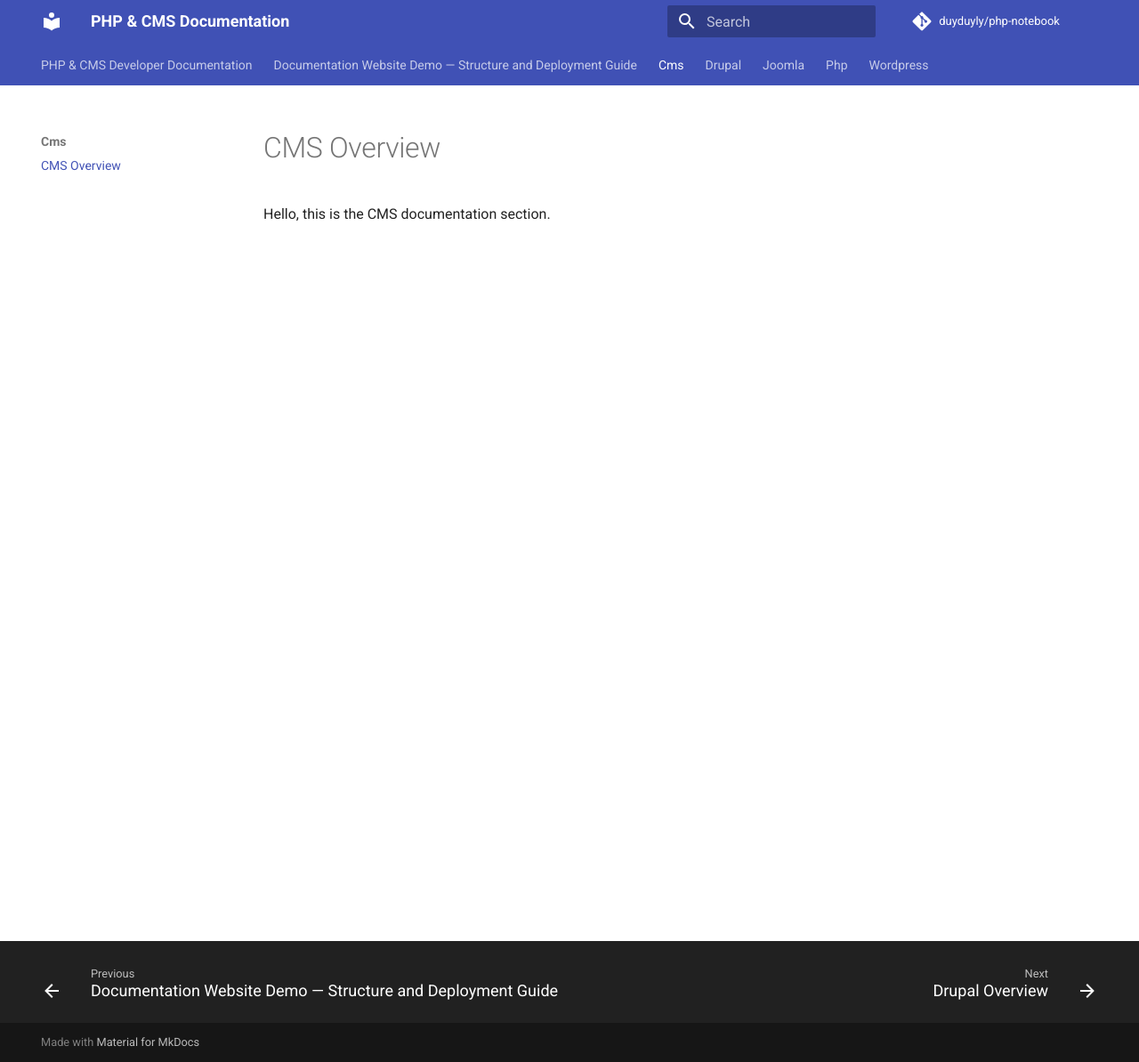
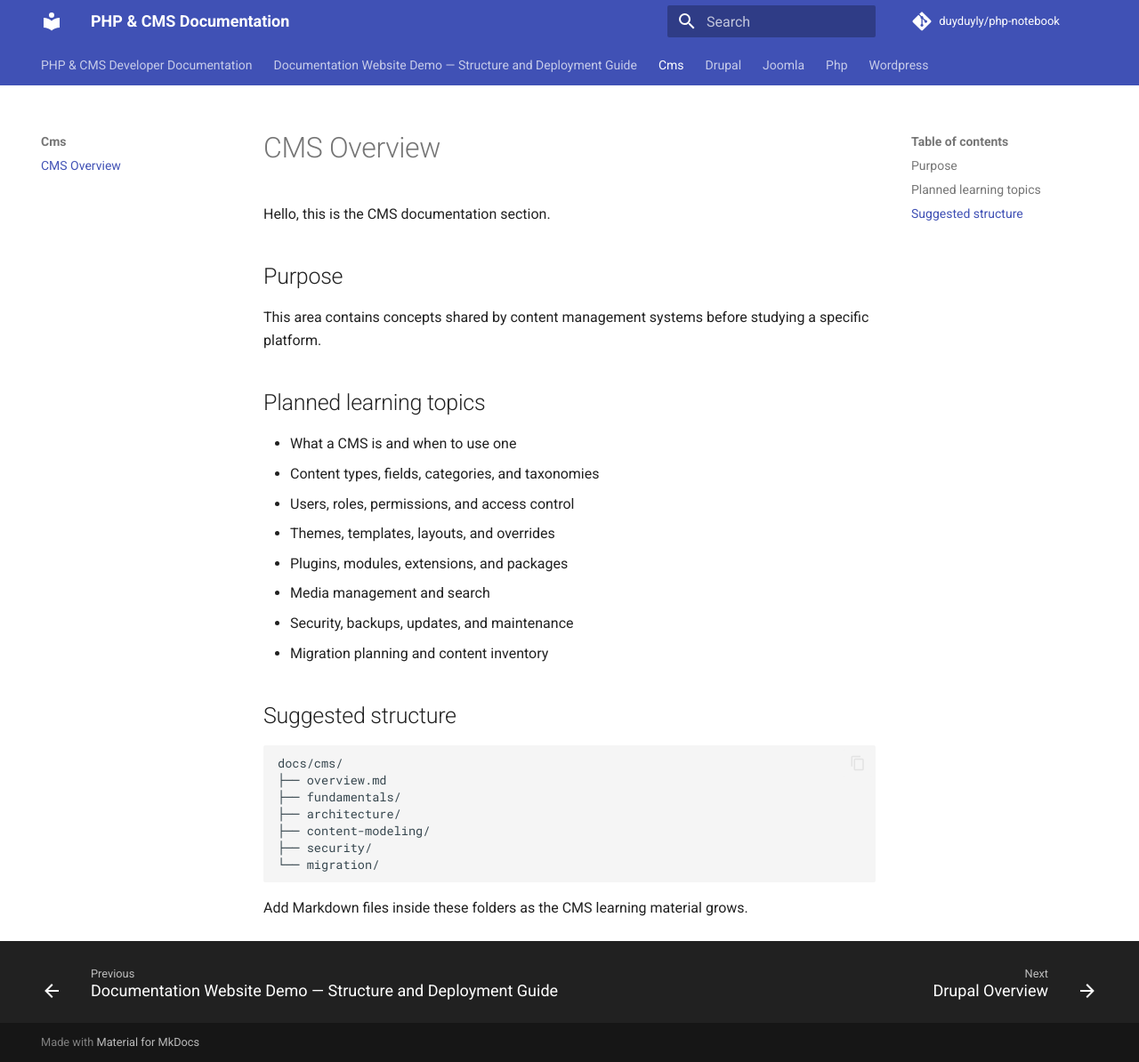
Before and after one commit to duyduyly/php-notebook, an MkDocs documentation site: the page built from docs/cms/overview.md, in a window 1280 px wide and 1194 px high. Shown: the whole window at 89% size. Built offline with MkDocs 1.6.1 and Material for MkDocs 9.7.7, drawn with Linux system fonts in a browser that asks for light colours; comment, search, counter and statistics services are not loaded.

Commit message:
Expand CMS overview page

````diff
--- a/docs/cms/overview.md
+++ b/docs/cms/overview.md
@@ -1,3 +1,32 @@
 # CMS Overview
 
 Hello, this is the CMS documentation section.
+
+## Purpose
+
+This area contains concepts shared by content management systems before studying a specific platform.
+
+## Planned learning topics
+
+- What a CMS is and when to use one
+- Content types, fields, categories, and taxonomies
+- Users, roles, permissions, and access control
+- Themes, templates, layouts, and overrides
+- Plugins, modules, extensions, and packages
+- Media management and search
+- Security, backups, updates, and maintenance
+- Migration planning and content inventory
+
+## Suggested structure
+
+```text
+docs/cms/
+├── overview.md
+├── fundamentals/
+├── architecture/
+├── content-modeling/
+├── security/
+└── migration/
+```
+
+Add Markdown files inside these folders as the CMS learning material grows.
````
